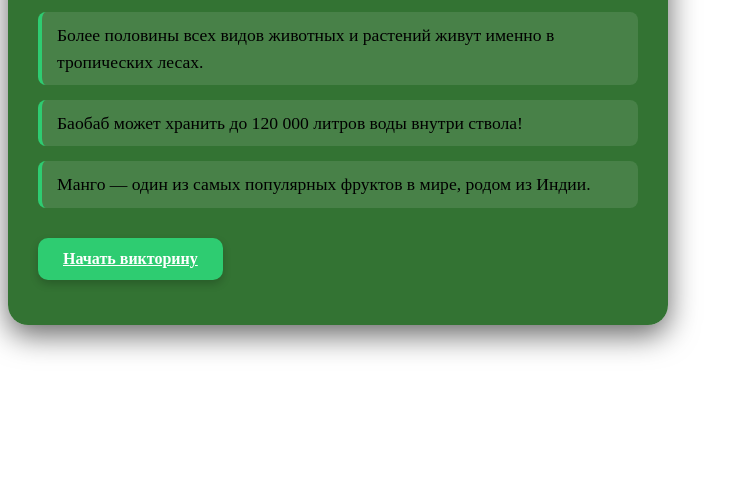
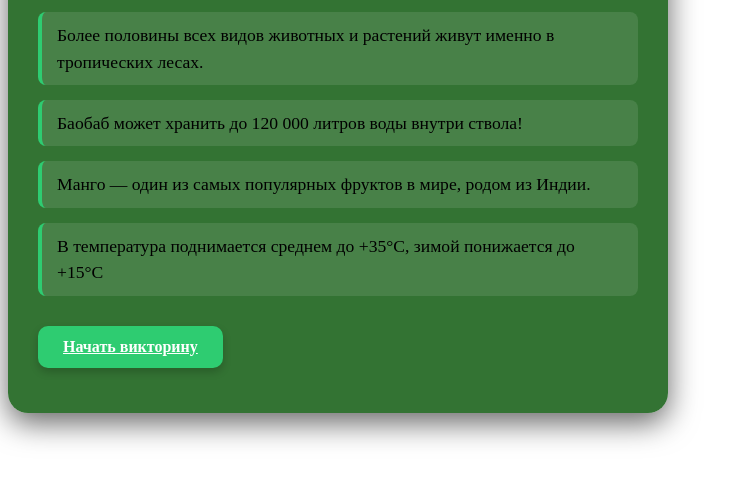
Before and after one commit to Kristy6978/Tropikii, a plain HTML site: page index.html in a window 1280 px wide. Shown: the part 228-710 px from the top of the page, without its empty margins (0-751 px from the left). Drawn offline with Linux system fonts and the light colour scheme.

Commit message:
Update index.html

```diff
--- a/index.html
+++ b/index.html
@@ -14,6 +14,7 @@
     <p class="fact">Более половины всех видов животных и растений живут именно в тропических лесах.</p>
     <p class="fact">Баобаб может хранить до 120 000 литров воды внутри ствола!</p>
     <p class="fact">Манго — один из самых популярных фруктов в мире, родом из Индии.</p>
+    <p class="fact">В температура поднимается среднем до +35°С, зимой  понижается до +15°С</p>
 
     <a href="quiz.html" class="start-button">Начать викторину</a>
   </div>
```
